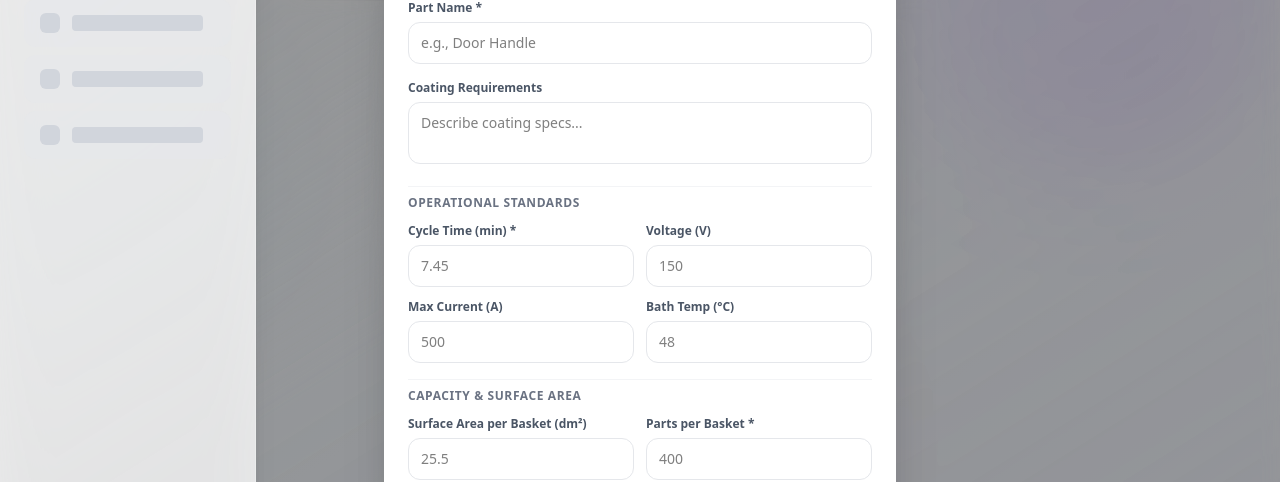
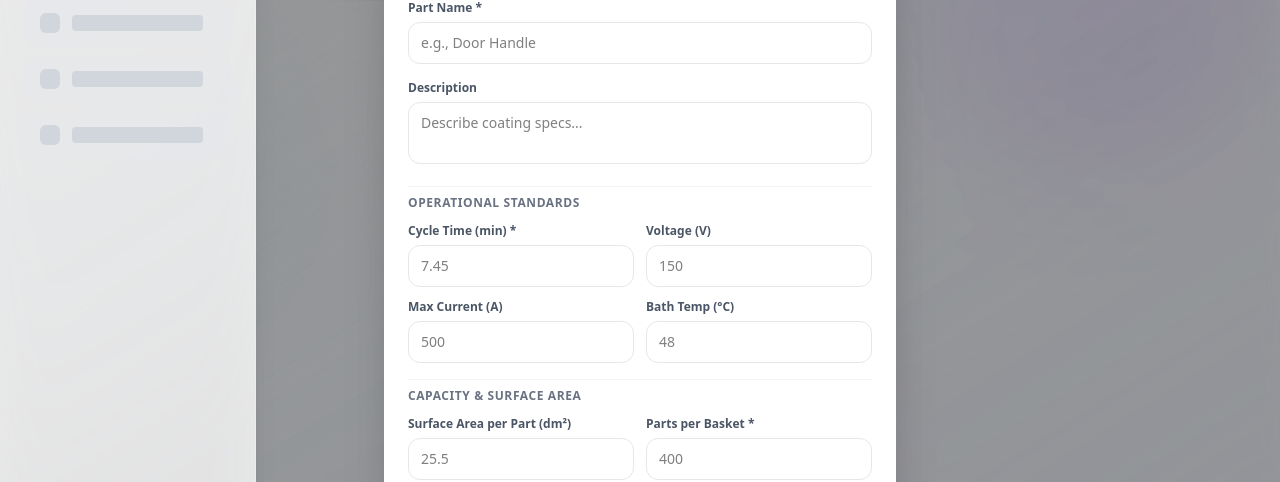
Before and after one commit to Prathamdelxn/sop, a Next.js app: page /dashboard/elogbook/master-data in a window 1280 px wide. Both pictures are taken after typing "Sample" into the empty fields and a click on the button "Add New Customer". Shown: the part 213-695 px from the top of the page. Built offline with nearby package versions, Linux system fonts and the light colour scheme.

Commit message:
renaming done

```diff
--- a/src/app/dashboard/elogbook/master-data/page.jsx
+++ b/src/app/dashboard/elogbook/master-data/page.jsx
@@ -264,7 +264,7 @@ export default function MasterDataPage() {
                     <thead>
                       <tr className="bg-gray-50 border-b border-gray-100">
                         <th className="text-left px-4 py-3 font-semibold text-gray-600 text-xs uppercase tracking-wider">Part Name</th>
-                        <th className="text-left px-4 py-3 font-semibold text-gray-600 text-xs uppercase tracking-wider">Coating Requirements</th>
+                        <th className="text-left px-4 py-3 font-semibold text-gray-600 text-xs uppercase tracking-wider">Description</th>
                         <th className="text-center px-4 py-3 font-semibold text-gray-600 text-xs uppercase tracking-wider">
                           <div className="flex items-center justify-center gap-1"><Timer className="w-3 h-3" /> Cycle Time</div>
                         </th>
@@ -385,7 +385,7 @@ export default function MasterDataPage() {
               </div>
 
               <div>
-                <label className="block text-xs font-semibold text-gray-600 mb-1.5">Coating Requirements</label>
+                <label className="block text-xs font-semibold text-gray-600 mb-1.5">Description</label>
                 <textarea
                   value={form.coatingRequirements}
                   onChange={e => setForm({ ...form, coatingRequirements: e.target.value })}
@@ -450,7 +450,7 @@ export default function MasterDataPage() {
                 <h3 className="text-xs font-bold text-gray-500 uppercase tracking-wider mb-3">Capacity & Surface Area</h3>
                 <div className="grid grid-cols-2 gap-3">
                   <div>
-                    <label className="block text-xs font-semibold text-gray-600 mb-1.5">Surface Area per Basket (dm²)</label>
+                    <label className="block text-xs font-semibold text-gray-600 mb-1.5">Surface Area per Part (dm²)</label>
                     <input
                       type="number"
                       step="0.01"
```
